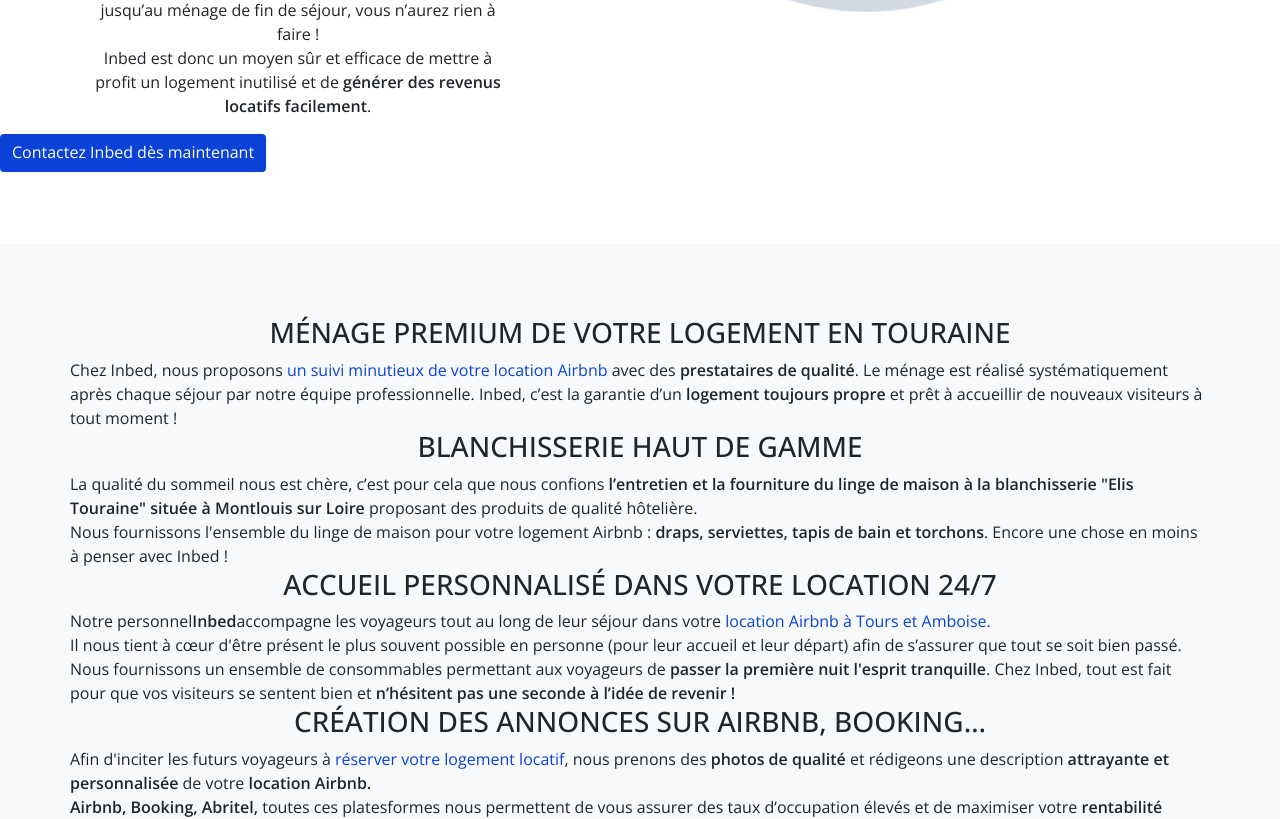
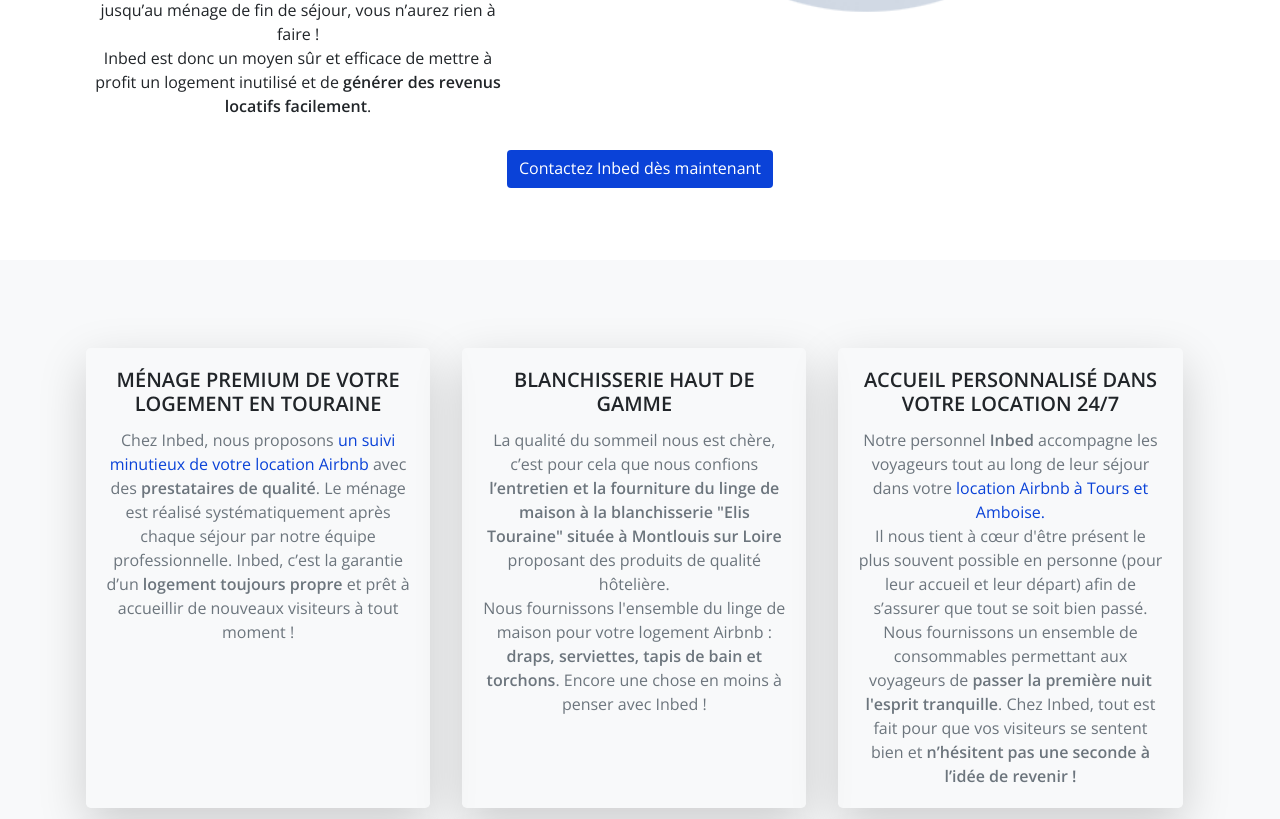
Before and after one commit to SimTht/inbednext, a Next.js app: page /contact in a window 1280 px wide. Shown: the part 880-1699 px from the top of the page. Built offline with nearby package versions, Linux system fonts and the light colour scheme.

Commit message:
Fix css bug on contact page

```diff
--- a/components/ContactForm.jsx
+++ b/components/ContactForm.jsx
@@ -61,7 +61,7 @@
 
   return (
     <form className={styles.contactForm} onSubmit={sendEmail}>
-      <div className={styles.contactdetails}>
+      <div className={styles.contactDetails}>
         <label htmlFor="name">Nom *</label>
         <input
           type="text"
--- a/pages/contact.js
+++ b/pages/contact.js
@@ -52,7 +52,7 @@
                 <strong>
                   détails des réservations, nombre de voyageurs, loyers perçus,…
                 </strong>{" "}
-                C’est simple, rapide et pratique&nbsp;!
+                C’est simple, rapide et pratique!
               </p>
             </div>
             <div>
@@ -75,7 +75,7 @@
             className={styles.right}
           />
         </div>
-        <a href="#anchor-form" className="btn">
+        <a href="#anchor-form" className={`${styles.infoContactIntroBtn} btn`}>
           Contactez Inbed dès maintenant
         </a>
       </section>
@@ -116,7 +116,7 @@
               <h3>ACCUEIL PERSONNALISÉ DANS VOTRE LOCATION 24/7</h3>
               <p>
                 {" "}
-                Notre personnel<strong>Inbed</strong>accompagne les voyageurs
+                Notre personnel<strong> Inbed </strong>accompagne les voyageurs
                 tout au long de leur séjour dans votre{" "}
                 <Link href="/contact#form">
                   location Airbnb à Tours et Amboise.
--- a/pages/contact.module.css
+++ b/pages/contact.module.css
@@ -39,7 +39,7 @@
   object-fit: contain;
 }
 
-.infoContactIntro .btn {
+.infoContactIntroBtn {
   display: block;
   margin: 1rem auto 0;
 }
@@ -71,6 +71,36 @@
 
 .infoContactPrestations a:hover {
   text-decoration: underline;
+}
+
+.prestationCards {
+  display: flex;
+  flex-wrap: wrap;
+}
+
+.prestationCard {
+  width: 100%;
+  margin: 1rem;
+  padding: 1.25rem;
+  box-shadow: 0 1rem 3rem rgba(0, 0, 0, 0.175);
+  border-radius: 0.3rem;
+  text-align: center;
+}
+
+@media screen and (min-width: 768px) {
+  .prestationCard {
+    width: calc(33% - 2rem);
+  }
+}
+
+.prestationCard h3 {
+  font-size: 1.25rem;
+  font-weight: 700;
+  margin-bottom: 0.75rem;
+}
+
+.prestationCard p {
+  color: var(--text-2);
 }
 
 .infoContactPrice {
```
